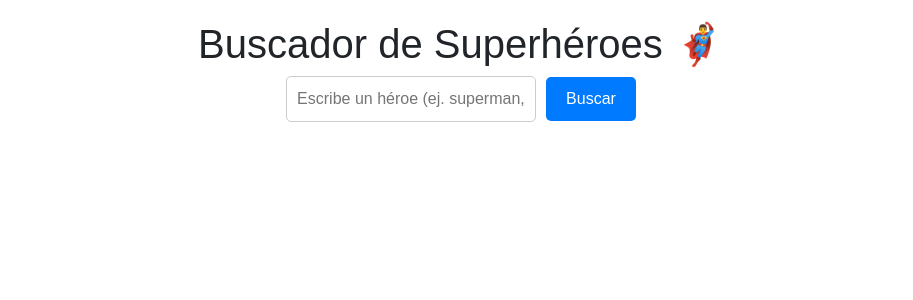
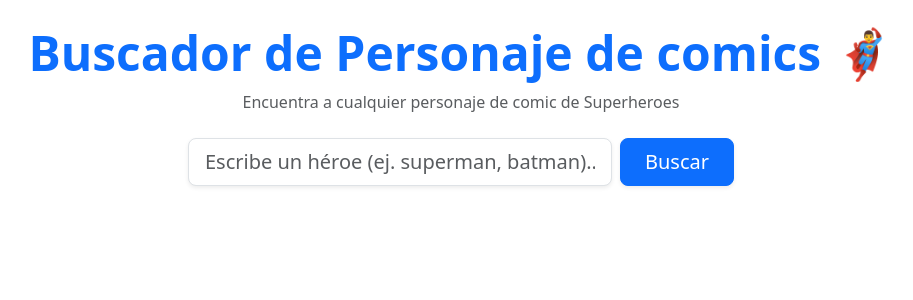
Before and after one commit to arkxarcbtis75/RandomsV3, an Angular app in the folder superhero-app/: page / in a window 1280 px wide. Shown: the top 300 px of the page, without its empty margins (179-1092 px from the left). Built offline with nearby package versions, Linux system fonts and the light colour scheme.

Commit message:
pagina principal corregida con bottstrap

```diff
--- a/superhero-app/src/app/app.html
+++ b/superhero-app/src/app/app.html
@@ -1,59 +1,51 @@
-<div style="text-align: center; font-family: Arial, sans-serif; padding: 20px">
-  <h1>Buscador de Superhéroes 🦸‍♂️</h1>
+<div class="container py-4">
+  <div class="text-center mb-4">
+    <h1 class="fw-bold text-primary display-5">Buscador de Personaje de comics 🦸‍♂️</h1>
+    <p class="text-muted">Encuentra a cualquier personaje de comic de Superheroes</p>
+  </div>
 
+  <div class="row justify-content-center mb-5">
+    <div class="col-12 col-md-6 d-flex gap-2">
       <input
+        type="text"
+        class="form-control form-control-lg shadow-sm"
         [(ngModel)]="nombreBusqueda"
         (keyup.enter)="realizarBusqueda()"
         placeholder="Escribe un héroe (ej. superman, batman)..."
-    style="padding: 10px; width: 250px; font-size: 16px; border-radius: 5px; border: 1px solid #ccc"
       />
-
       <button
         type="button"
+        class="btn btn-primary btn-lg shadow-sm px-4"
         (click)="realizarBusqueda()"
-    style="
-      padding: 10px 20px;
-      font-size: 16px;
-      margin-left: 10px;
-      background-color: #007bff;
-      color: white;
-      border: none;
-      border-radius: 5px;
-      cursor: pointer;
-    "
       >
         Buscar
       </button>
+    </div>
+  </div>
 
-  <div style="display: flex; flex-wrap: wrap; justify-content: center; margin-top: 30px; gap: 20px">
+  <div class="row row-cols-1 row-cols-sm-2 row-cols-md-3 row-cols-lg-4 g-4 justify-content-center">
     @for (heroe of listaDeHeroes; track heroe.id) {
-      <div
-        style="
-          border: 1px solid #2d0b8a;
-          padding: 15px;
-          border-radius: 8px;
-          width: 200px;
-          box-shadow: 2px 2px 10px rgba(13, 5, 121, 0.3);
-          background-color: #ffffff;
-        "
-      >
-        <h3 style="margin-bottom: 10px; font-size: 18px; color: #111">{{ heroe.name }}</h3>
-
+      <div class="col">
+        <div class="card h-100 shadow border-0 overflow-hidden">
           <img
             [src]="heroe.image?.url"
             [alt]="heroe.name"
-          style="
-            width: 100%;
-            height: 250px;
-            object-fit: cover;
-            border-radius: 5px;
-            background-color: #eee;
-          "
+            class="card-img-top"
+            style="height: 280px; object-fit: cover"
           />
+          <div class="card-body text-center d-flex flex-column justify-content-between">
+            <h5 class="card-title fw-bold text-dark">{{ heroe.name }}</h5>
 
-        <p style="font-size: 14px; color: #333; margin-top: 10px; font-weight: bold">
-          Bando: {{ heroe.biography?.alignment === 'good' ? '😇 Bueno' : '😈 Malo' }}
-        </p>
+            <div>
+              <span
+                class="badge"
+                [ngClass]="heroe.biography?.alignment === 'good' ? 'bg-success' : 'bg-danger'"
+              >
+                {{ heroe.biography?.alignment === 'good' ? 'Bueno' : 'Malo' }}
+              </span>
+            </div>
+          </div>
+        </div>
       </div>
     }
   </div>
```
Lines whose indentation alone changed are shown as unchanged.
